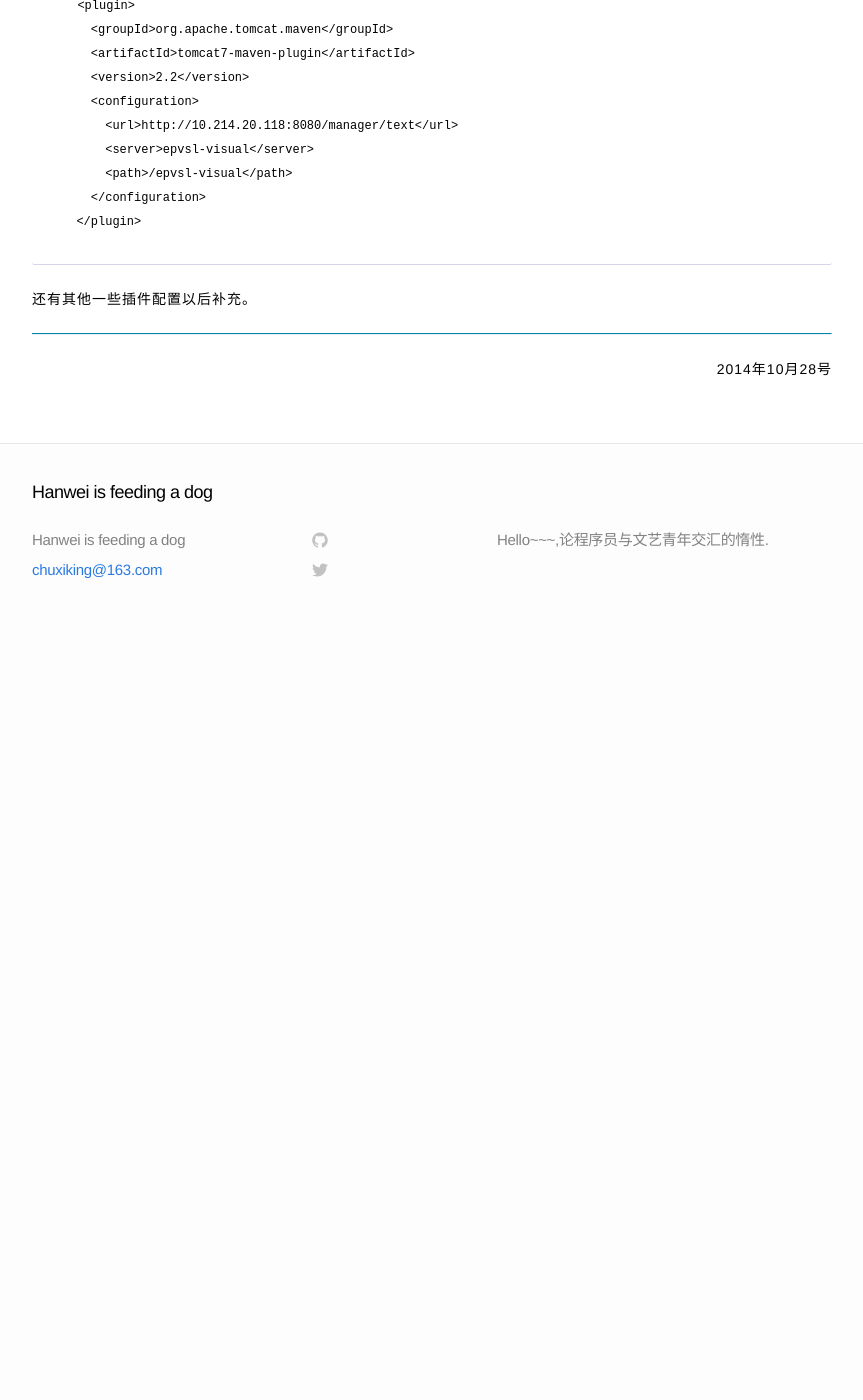
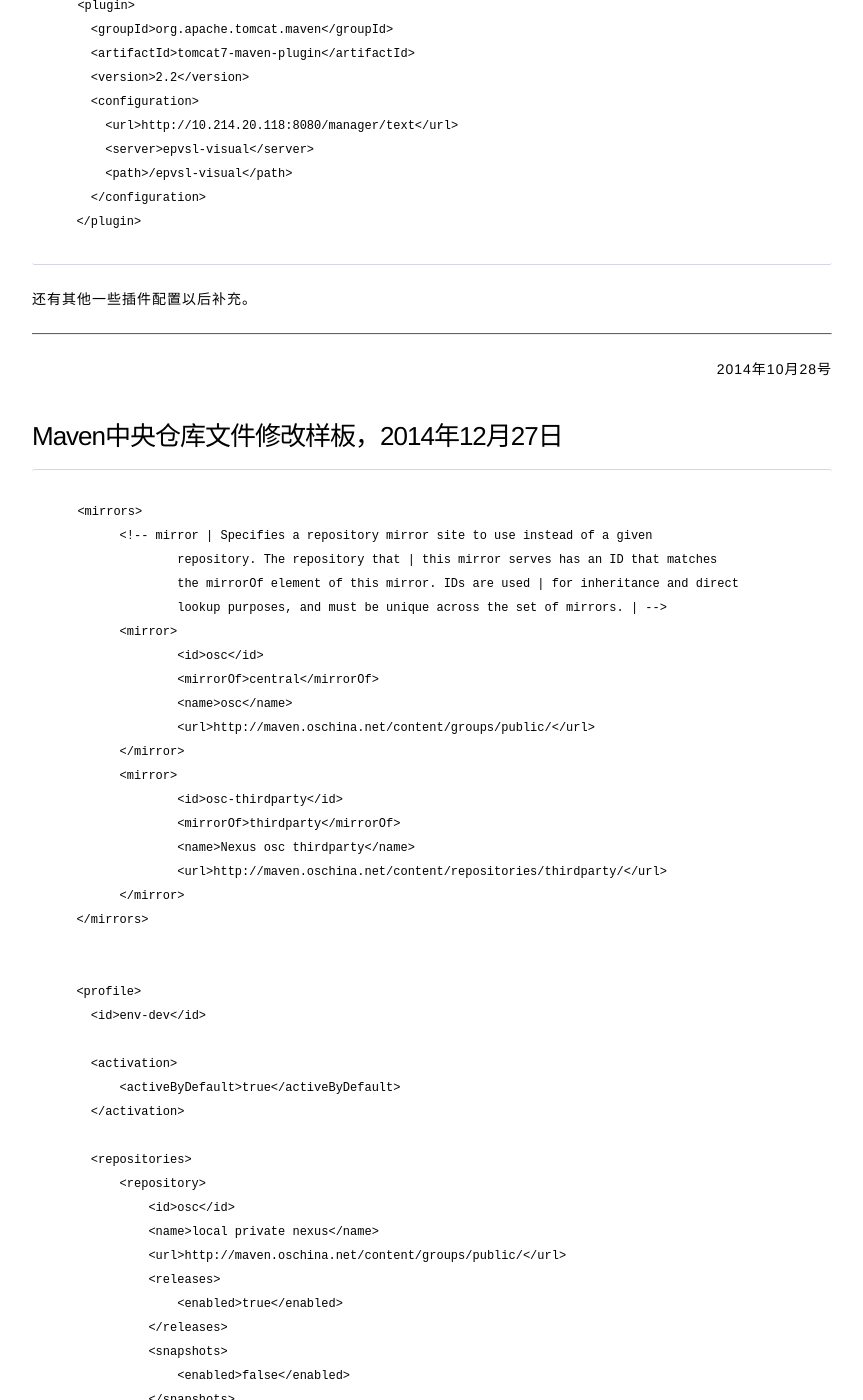
Before and after one commit to chuxi/chuxi.github.io, a Jekyll site: the page built from _posts/2014-10-27-Maven.md, in a window 1280 px wide and 1400 px high, scrolled down 10890 px. Shown: the whole window, without its empty margins (208-1071 px from the left). Built offline with Jekyll 4.4.1, drawn with Linux system fonts in a browser that asks for light colours; before the commit the page ends 11520 px from its top, so only the background shows below that; some of the changed text lies outside the part shown.

Commit message:
添加maven与sbt的国内镜像修改方法

```diff
--- a/_posts/2014-10-27-Maven.md
+++ b/_posts/2014-10-27-Maven.md
@@ -346,3 +346,74 @@
 ---
 
 <p style="text-align:right">2014年10月28号</p>
+
+
+
+### Maven中央仓库文件修改样板，2014年12月27日
+
+
+      <mirrors>
+      	<!-- mirror | Specifies a repository mirror site to use instead of a given
+      		repository. The repository that | this mirror serves has an ID that matches
+      		the mirrorOf element of this mirror. IDs are used | for inheritance and direct
+      		lookup purposes, and must be unique across the set of mirrors. | -->
+      	<mirror>
+      		<id>osc</id>
+      		<mirrorOf>central</mirrorOf>
+      		<name>osc</name>
+      		<url>http://maven.oschina.net/content/groups/public/</url>
+      	</mirror>
+      	<mirror>
+      		<id>osc-thirdparty</id>
+      		<mirrorOf>thirdparty</mirrorOf>
+      		<name>Nexus osc thirdparty</name>
+      		<url>http://maven.oschina.net/content/repositories/thirdparty/</url>
+      	</mirror>
+      </mirrors>
+
+
+      <profile>
+        <id>env-dev</id>
+
+        <activation>
+            <activeByDefault>true</activeByDefault>
+        </activation>
+
+        <repositories>
+            <repository>
+                <id>osc</id>
+                <name>local private nexus</name>
+                <url>http://maven.oschina.net/content/groups/public/</url>
+                <releases>
+                    <enabled>true</enabled>
+                </releases>
+                <snapshots>
+                    <enabled>false</enabled>
+                </snapshots>
+            </repository>
+            <repository>
+                <id>osc_thirdparty</id>
+                <name>local private thirdparty nexus</name>
+                <url>http://maven.oschina.net/content/repositories/thirdparty/</url>
+                <releases>
+                    <enabled>true</enabled>
+                </releases>
+                <snapshots>
+                    <enabled>false</enabled>
+                </snapshots>
+            </repository>
+        </repositories>
+        <pluginRepositories>
+            <pluginRepository>
+                <id>osc</id>
+                <name>local private nexus</name>
+                <url>http://maven.oschina.net/content/groups/public/</url>
+                <releases>
+                    <enabled>true</enabled>
+                </releases>
+                <snapshots>
+                    <enabled>false</enabled>
+                </snapshots>
+            </pluginRepository>
+        </pluginRepositories>
+      </profile>
```
Also changed, not shown: _posts/2014-12-27-SBT.md (added, +25 -0 lines), 1 other file.
